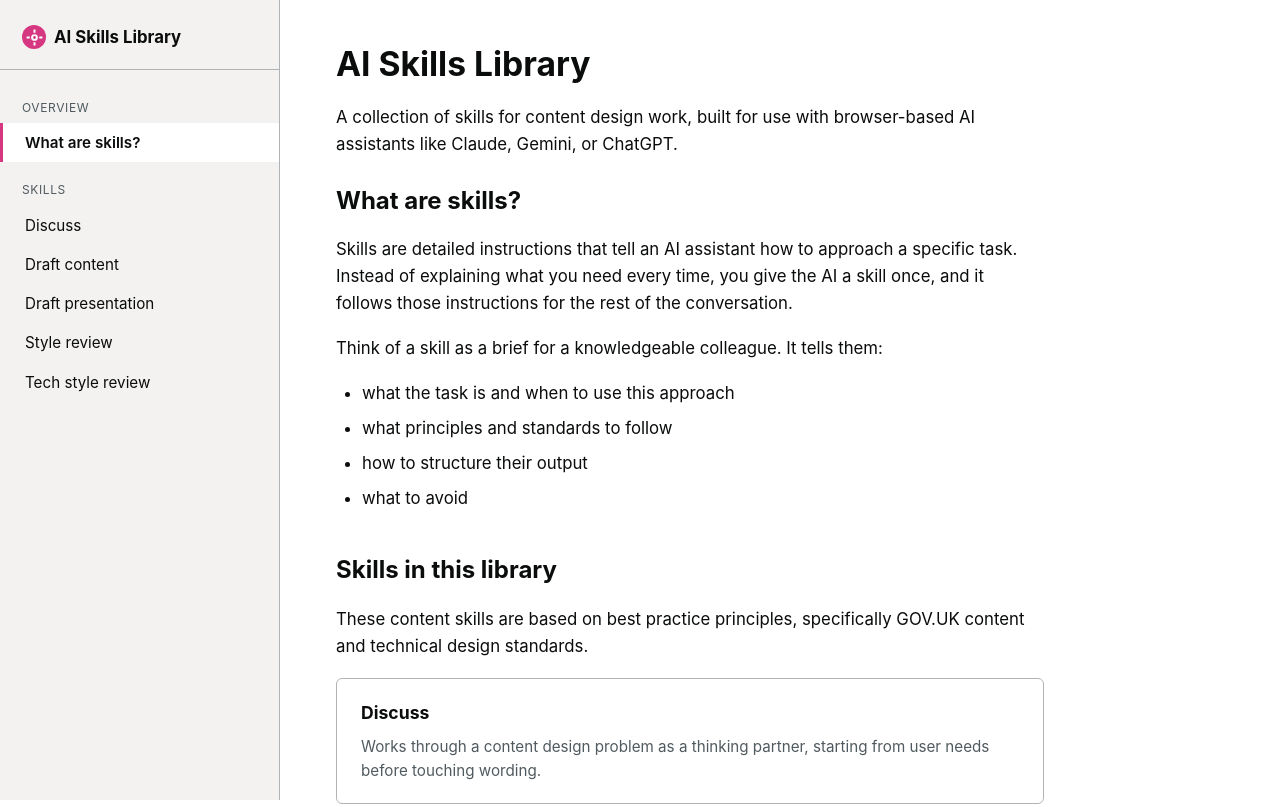
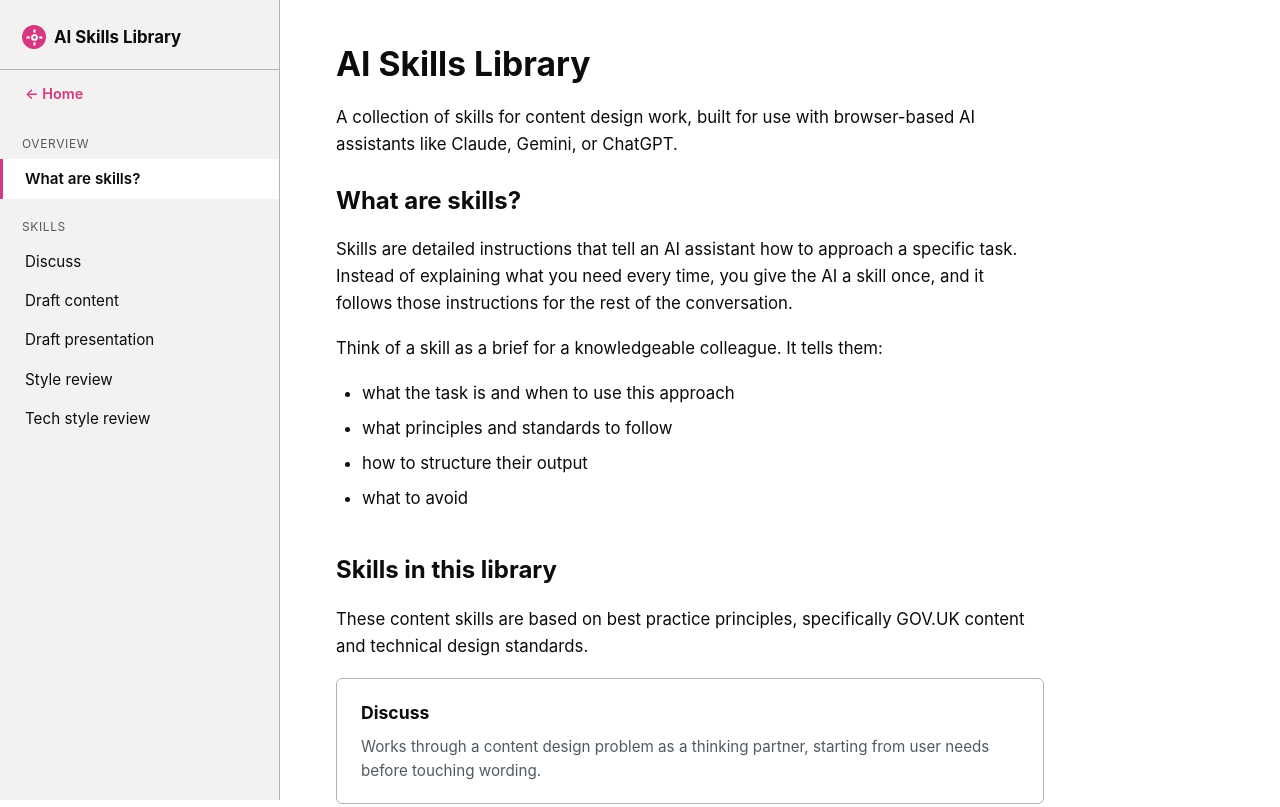
Before and after one commit to Calcifer-j/ai-skills-library, a plain HTML site: page index.html in a window 1280 px wide. Shown: the top 807 px of the page. Drawn offline with Linux system fonts and the light colour scheme.

Commit message:
Add Home link to sidebar linking back to main site

```diff
--- a/index.html
+++ b/index.html
@@ -42,6 +42,10 @@
     display: flex; align-items: center; gap: 8px;
     padding: 0 22px 18px; font-weight: bold; font-size: 1.05rem;
     border-bottom: 1px solid var(--border-grey); margin-bottom: 10px;
+  }
+
+  nav.side a.home-link {
+    color: var(--pink); font-weight: 600; font-size: 0.9rem; padding-top: 4px; padding-bottom: 12px;
   }
 
   .logo-dot {
@@ -192,6 +196,7 @@
       AI Skills Library
     </div>
 
+    <a href="https://calcifer-j.github.io/" class="home-link">← Home</a>
     <div class="group-label">Overview</div>
     <a href="#overview" class="active" data-page="overview">What are skills?</a>
 
```
